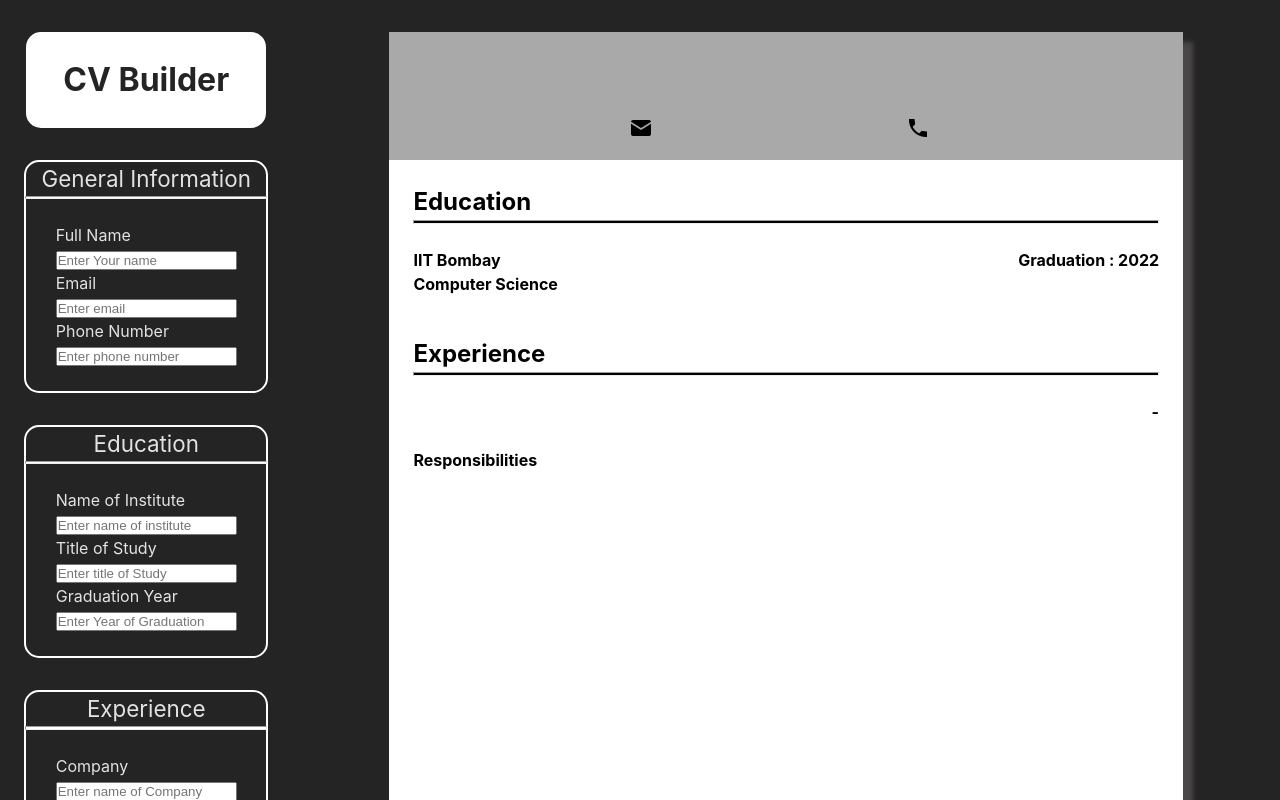
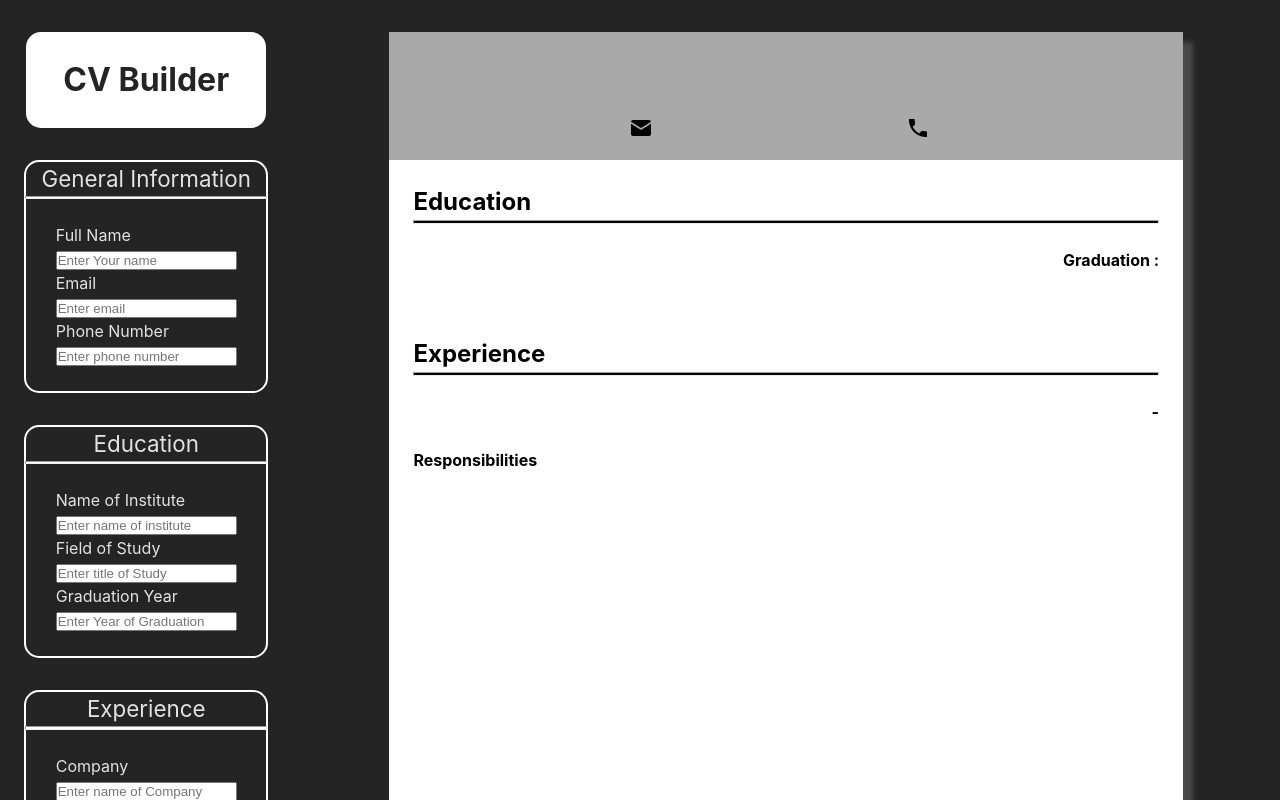
Before and after one commit to nikhil-tiwary61/cv-builder, a React (Vite) app: page / in a window 1280 px wide. Shown: the top 800 px of the page. Built offline with nearby package versions, Linux system fonts and the light colour scheme.

Commit message:
fix: reduce unnecessary states from Education and EducationForm components

```diff
--- a/src/App.jsx
+++ b/src/App.jsx
@@ -19,42 +19,18 @@ export default function App() {
     console.log(resume);
   }
 
-  //state variables for Education Information
-  const [institute, setInstitute] = useState("IIT Bombay");
-  const [fieldOfStudy, setFieldOfStudy] = useState("Computer Science");
-  const [yearOfGraduation, setYearOfGraduation] = useState("2022");
-
-  //handle functions to change state variables of Education Information
-  function changeInstitute(e) {
-    setInstitute(e.target.value);
-  }
-  function changeFieldOfStudy(e) {
-    setFieldOfStudy(e.target.value);
-  }
-  function changeYearOfGraduation(e) {
-    setYearOfGraduation(e.target.value);
-  }
-
   return (
     <div className="main-page">
       <div className="sidebar">
         <Logo />
         <GeneralInformationForm resume={resume} changeResume={changeResume} />
-        <EducationForm
-          changeInstitute={changeInstitute}
-          changeFieldOfStudy={changeFieldOfStudy}
-          changeYearOfGraduation={changeYearOfGraduation}
-        />
+        <EducationForm resume={resume} changeResume={changeResume} />
         <ExperienceForm resume={resume} changeResume={changeResume} />
       </div>
       <div className="right-side-view">
         <div className="resume">
           <GeneralInformation resume={resume} />
-          <Education
-            institute={institute}
-            fieldOfStudy={fieldOfStudy}
-            yearOfGraduation={yearOfGraduation}
-          />
+          <Education resume={resume} />
           <Experience resume={resume} />
         </div>
       </div>
--- a/src/components/resume/Education.jsx
+++ b/src/components/resume/Education.jsx
@@ -1,20 +1,16 @@
 import "../../styles/Education.css";
 
-export default function Education({
-  institute,
-  fieldOfStudy,
-  yearOfGraduation,
-}) {
+export default function Education({ resume }) {
   return (
     <section className="resume-education">
       <h2>Education</h2>
       <hr className="horizontal-line" />
       <br />
       <div className="institute-gradyear">
-        <h4>{institute}</h4>
-        <h4>Graduation : {yearOfGraduation}</h4>
+        <h4>{resume.institute}</h4>
+        <h4>Graduation : {resume.yearOfGraduation}</h4>
       </div>
-      <h4>{fieldOfStudy}</h4>
+      <h4>{resume.fieldOfStudy}</h4>
     </section>
   );
 }
--- a/src/components/sidebar/EducationForm.jsx
+++ b/src/components/sidebar/EducationForm.jsx
@@ -1,10 +1,6 @@
 import "../../styles/EducationForm.css";
 
-export default function EducationForm({
-  changeInstitute,
-  changeFieldOfStudy,
-  changeYearOfGraduation,
-}) {
+export default function EducationForm({ resume, changeResume }) {
   return (
     <div className="education">
       <form action="" className="form-education">
@@ -15,18 +11,22 @@ export default function EducationForm({
           Name of Institute <br />
           <input
             type="text"
+            name="institute"
+            value={resume.institute || ""}
             placeholder="Enter name of institute"
-            onChange={changeInstitute}
+            onChange={changeResume}
           />
           <br />
         </label>
         <label htmlFor="">
-          Title of Study
+          Field of Study
           <br />
           <input
             type="text"
+            name="fieldOfStudy"
+            value={resume.fieldOfStudy || ""}
             placeholder="Enter title of Study"
-            onChange={changeFieldOfStudy}
+            onChange={changeResume}
           />
           <br />
         </label>
@@ -35,8 +35,10 @@ export default function EducationForm({
           <br />
           <input
             type="text"
+            name="yearOfGraduation"
+            value={resume.yearOfGraduation || ""}
             placeholder="Enter Year of Graduation"
-            onChange={changeYearOfGraduation}
+            onChange={changeResume}
           />
           <br />
         </label>
```
